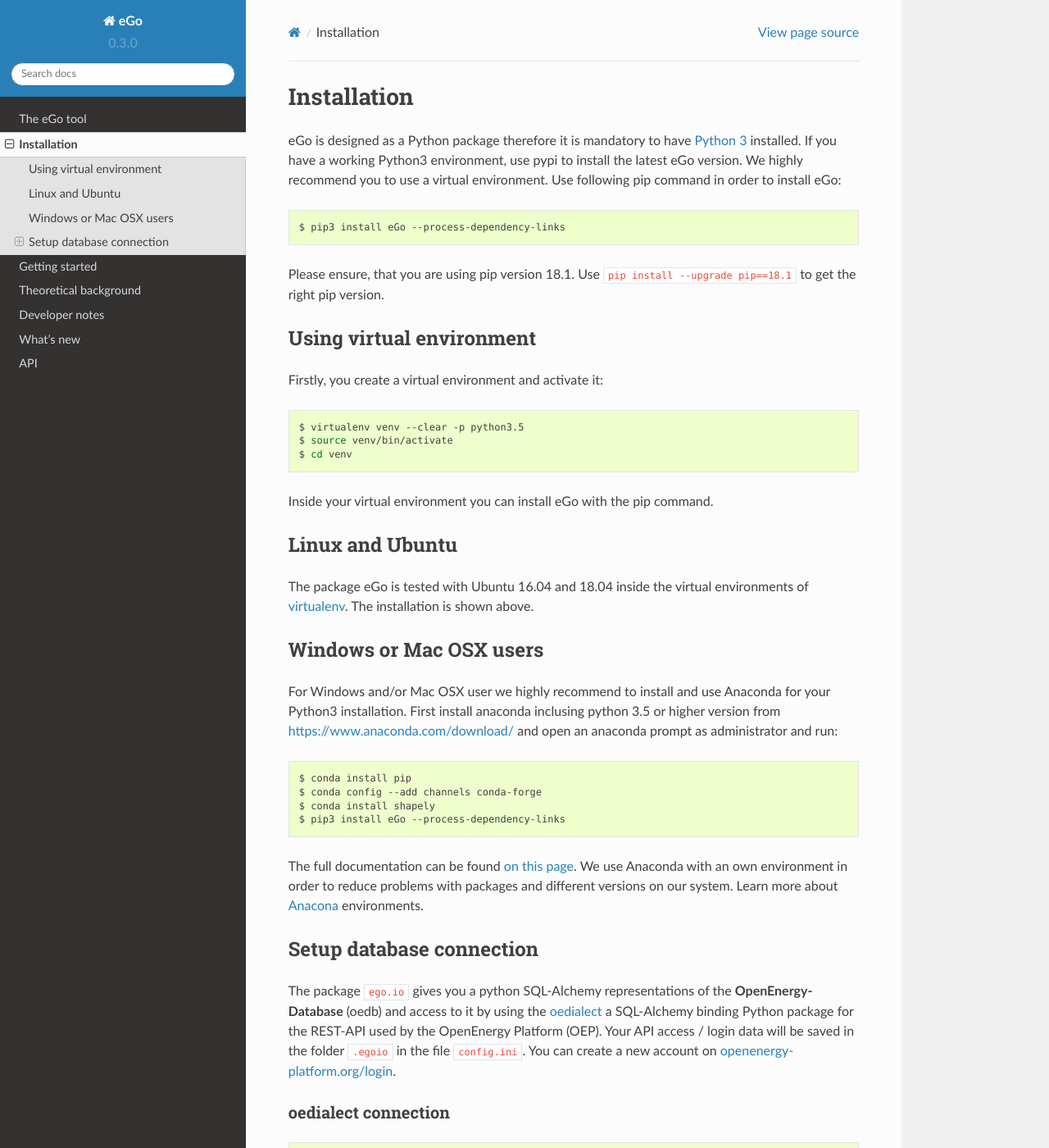
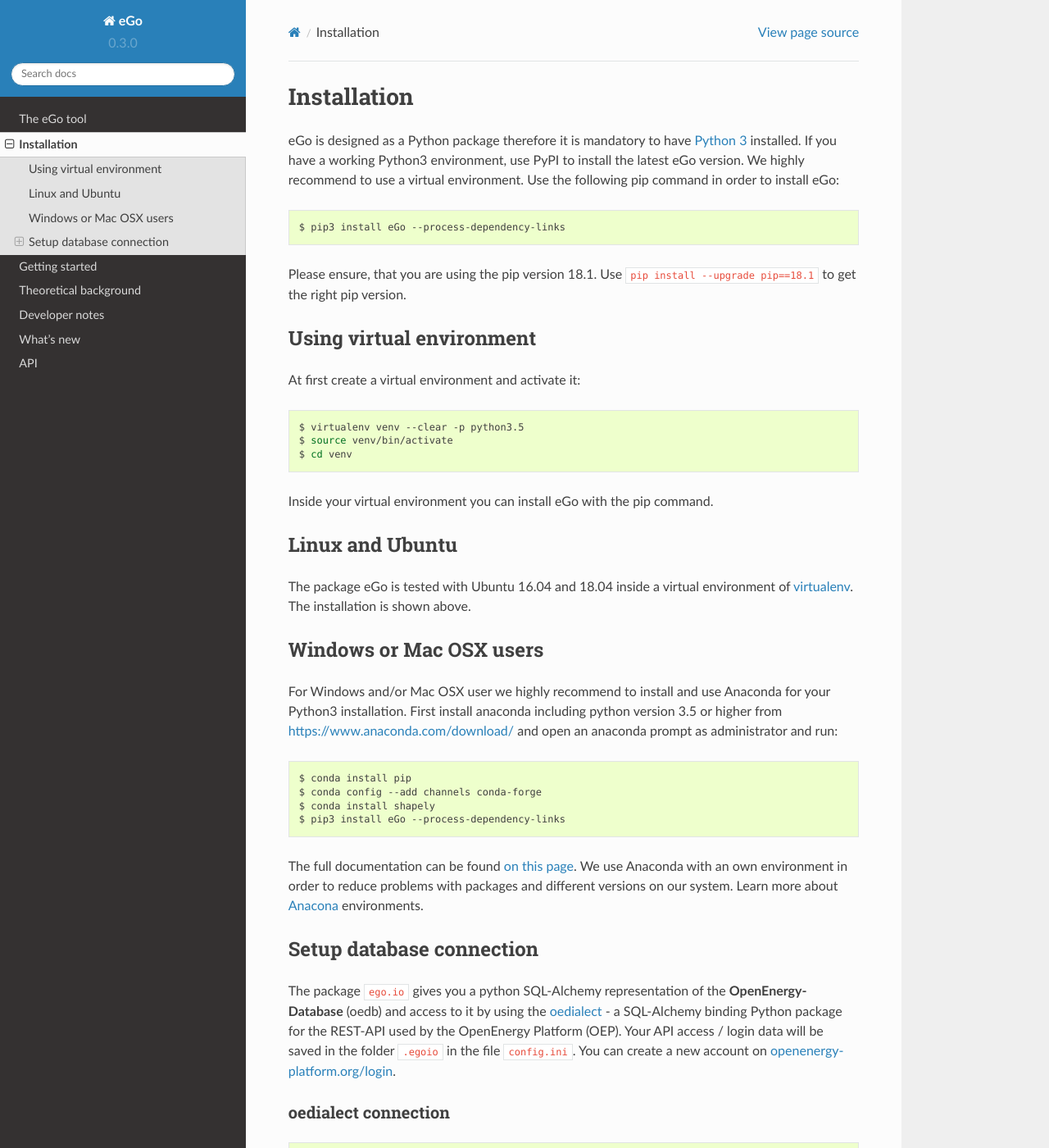
Before and after one commit to openego/eGo, a Sphinx documentation site: the page built from doc/installation.rst, in a window 1280 px wide and 1400 px high. Shown: the whole window at 82% size. Built offline with Sphinx 7.4.7 and the Read the Docs theme 2.0.0, drawn with Linux system fonts in a browser that asks for light colours; formulas are drawn with MathJax 3.

Commit message:
Fix typos

```diff
--- a/doc/installation.rst
+++ b/doc/installation.rst
@@ -3,22 +3,22 @@
 ============
 eGo is designed as a Python package therefore it is mandatory to have
 `Python 3 <https://www.python.org/downloads/.>`_ installed. If you have a
-working Python3 environment, use pypi to install the latest eGo version.
-We highly recommend you to use a virtual environment. Use following pip
+working Python3 environment, use PyPI to install the latest eGo version.
+We highly recommend to use a virtual environment. Use the following pip
 command in order to install eGo:
 
 .. code-block:: bash
 
   $ pip3 install eGo --process-dependency-links
 
-Please ensure, that you are using pip version 18.1.
+Please ensure, that you are using the pip version 18.1.
 Use ``pip install --upgrade pip==18.1`` to get the right pip version.
 
 
 Using virtual environment
 =========================
 
-Firstly, you create a virtual environment and activate it:
+At first create a virtual environment and activate it:
 
 .. code-block:: bash
 
@@ -31,8 +31,8 @@
 Linux and Ubuntu
 ================
 
-The package eGo is tested with Ubuntu 16.04 and 18.04 inside the virtual
-environments of `virtualenv <https://virtualenv.pypa.io/en/stable/>`_.
+The package eGo is tested with Ubuntu 16.04 and 18.04 inside a virtual
+environment of `virtualenv <https://virtualenv.pypa.io/en/stable/>`_.
 The installation is shown above.
 
 
@@ -41,8 +41,8 @@
 ========================
 
 For Windows and/or Mac OSX user we highly recommend to install and use Anaconda
-for your Python3 installation. First install anaconda inclusing python 3.5 or
-higher version from https://www.anaconda.com/download/ and open an anaconda
+for your Python3 installation. First install anaconda including python version 3.5 or
+higher from https://www.anaconda.com/download/ and open an anaconda
 prompt as administrator and run:
 
 .. code-block:: bash
@@ -63,9 +63,9 @@
 
 Setup database connection
 =========================
-The package ``ego.io`` gives you a python SQL-Alchemy representations of
+The package ``ego.io`` gives you a python SQL-Alchemy representation of
 the **OpenEnergy-Database**  (oedb) and access to it by using the
-`oedialect <https://github.com/openego/oedialect>`_ a SQL-Alchemy binding
+`oedialect <https://github.com/openego/oedialect>`_ - a SQL-Alchemy binding
 Python package for the REST-API used by the OpenEnergy Platform (OEP). Your API
 access / login data will be saved in the folder ``.egoio`` in the file
 ``config.ini``. You can create a new account on
```
Also changed, not shown: doc/developer.rst (+4 -4 lines), doc/getting_started.rst (+7 -7 lines), doc/theoretical_background.rst (+13 -14 lines), doc/welcome.rst (+17 -16 lines).
